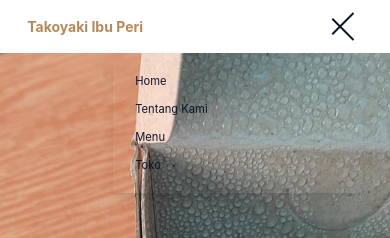
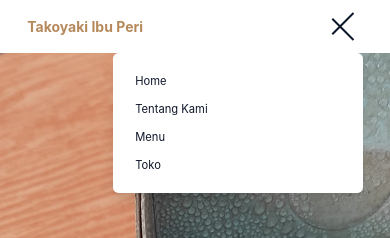
Before and after one commit to mfsfiqri/takoyaki-ibu-peri, a website: page index.html in a window 390 px wide. Both pictures are taken after a click on the button 347 px from the left and 26 px from the top of the page. Shown: the top 238 px of the page. Drawn offline with Linux system fonts and the light colour scheme.

Commit message:
update navbar

```diff
--- a/index.html
+++ b/index.html
@@ -42,7 +42,7 @@
             </button>
             <nav
               id="nav-menu"
-              class="hidden absolute py-5 bg-transparent shadow-lg rounded-lg max-w-[250px] w-full right-4 top-full lg:block lg:static lg:bg-transparent lg:max-w-full lg:shadow-none lg:rounded-none"
+              class="hidden absolute py-5 bg-white shadow-lg rounded-lg max-w-[250px] w-full right-4 top-full lg:block lg:static lg:bg-transparent lg:max-w-full lg:shadow-none lg:rounded-none"
             >
               <ul class="block lg:flex">
                 <li class="group">
```
